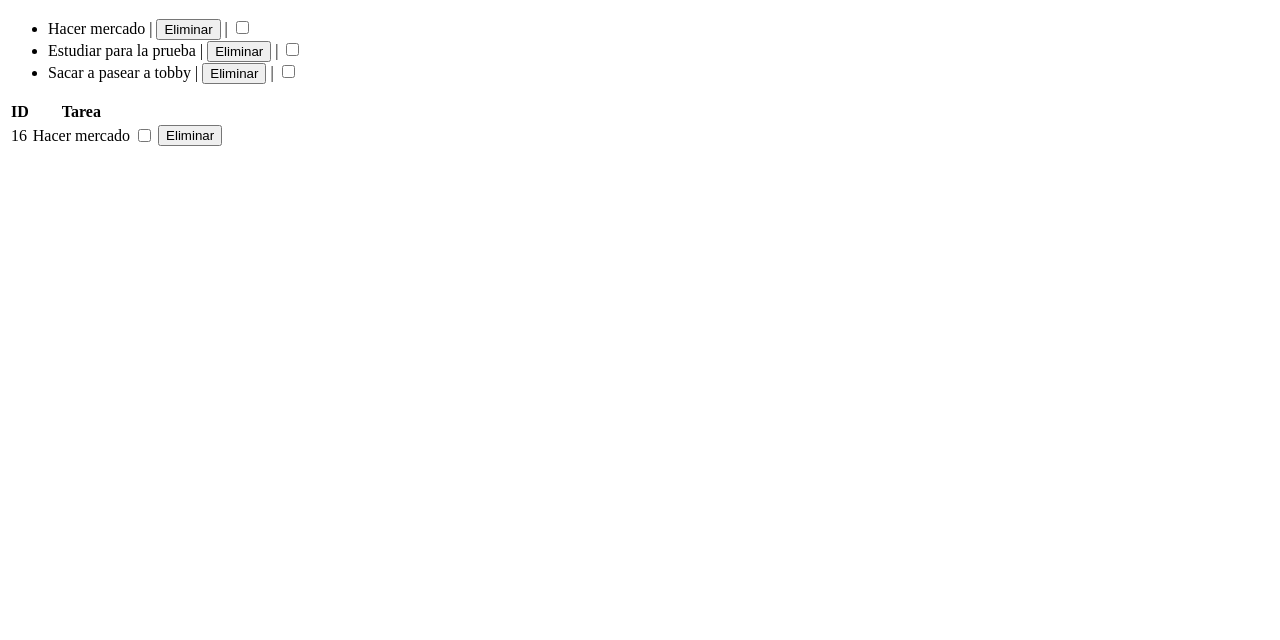
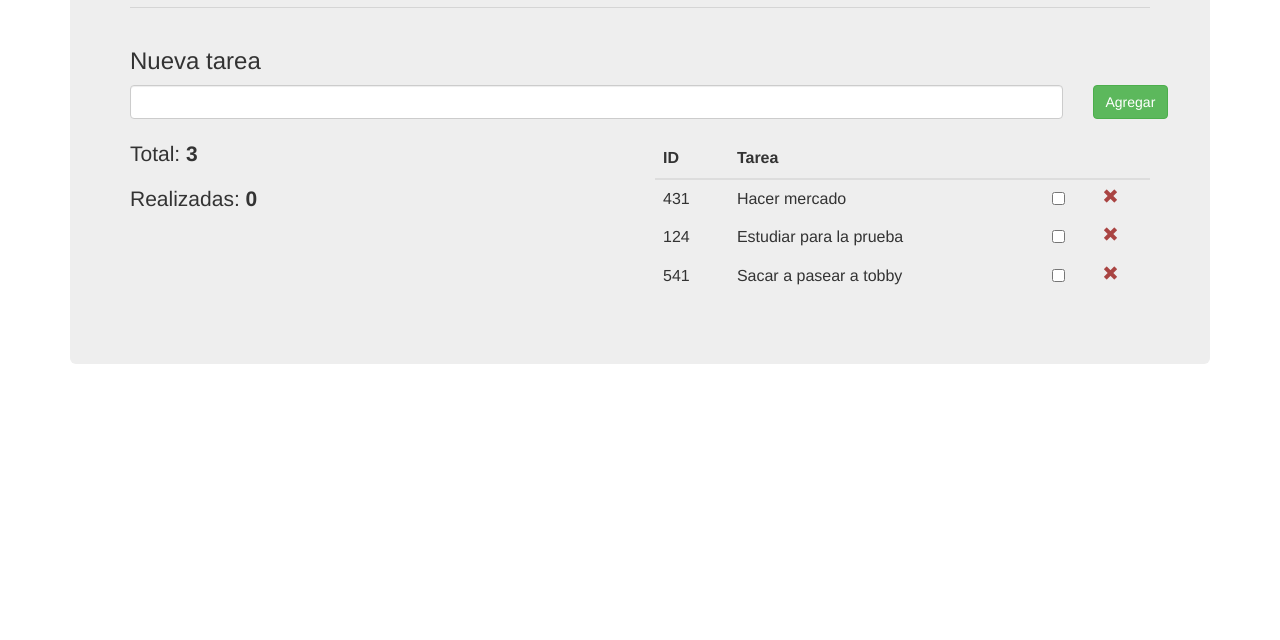
Before and after one commit to williamjrf/Deafio-metodos-de-arreglos, a plain HTML site: page index.html in a window 1280 px wide. Shown: the part 160-800 px from the top of the page. Drawn offline with nearby package versions, Linux system fonts and the light colour scheme.

Commit message:
arreglos

```diff
--- a/index.html
+++ b/index.html
@@ -4,20 +4,45 @@
   <meta charset="UTF-8" />
   <meta http-equiv="X-UA-Compatible" content="IE=edge" />
   <meta name="viewport" content="width=device-width, initial-scale=1.0" />
+  <link rel="stylesheet" href="https://cdn.jsdelivr.net/npm/bootstrap@3.3.7/dist/css/bootstrap.min.css"
+    integrity="sha384-BVYiiSIFeK1dGmJRAkycuHAHRg32OmUcww7on3RYdg4Va+PmSTsz/K68vbdEjh4u" crossorigin="anonymous">
   <title>Document</title>
+  <style>
+    table tr td {
+      border: none !important;
+    }
+  </style>
 </head>
 
-<body>
-  <div>
+<body class="container">
+  <div class="jumbotron">
+
+
+    <div class="row">
+      <div class="col-md-12">
         <h1>Todo List</h1>
+      </div>
+    </div>
+    <hr>
+    <div class="row">
+      <div class="col-md-12">
         <h3>Nueva tarea</h3>
-    <input type="text" />
-    <button id="agregar">Agregar</button>
       </div>
+
+    </div>
+    <div class="row">
+      <div class="col col-md-11"><input class="form-control" type="text" /></div>
+      <div class="col col-md-1"><button class="btn btn-success" id="agregar">Agregar</button></div>
+    </div>
+    <br>
+    <div class="row">
+      <div class="col col-md-6">
         <p id="cantidad"></p>
         <p id="notificados"></p>
-  <ul id="lista"></ul>
-  <table id="tablalista">
+
+      </div>
+      <div class="col col-md-6">
+        <table class="table" id="tablalista">
           <thead>
             <tr>
               <th>ID</th>
@@ -35,6 +60,15 @@
             </tr>
           </tbody>
         </table>
+      </div>
+
+    </div>
+
+
+  </div>
+  <script src="https://cdn.jsdelivr.net/npm/bootstrap@3.3.7/dist/js/bootstrap.min.js"
+    integrity="sha384-Tc5IQib027qvyjSMfHjOMaLkfuWVxZxUPnCJA7l2mCWNIpG9mGCD8wGNIcPD7Txa"
+    crossorigin="anonymous"></script>
   <script>
     const invitados = [
       { id: 431, nombre: "Hacer mercado", notificado: false },
@@ -46,50 +80,6 @@
     const btn = document.querySelector("#agregar");
     const lista = document.querySelector("#lista");
 
-    const actualizar = (id) => {
-      let invitadoIndex = invitados.findIndex(
-        (invitado) => invitado.id === id
-      );
-      console.log(invitadoIndex);
-      invitados[invitadoIndex].notificado = !invitados[invitadoIndex].notificado;
-      let invitadosNotificados = invitados.filter(
-        (invitado) => invitado.notificado == true
-      );
-      console.log(invitadosNotificados);
-      document.querySelector(
-        "#notificados"
-      ).innerHTML = `Realizadas: ${invitadosNotificados.length}`;
-    };
-
-    const eliminar = (id) => {
-      let invitadoIndex = invitados.findIndex(
-        (invitado) => invitado.id === id
-      );
-      invitados.splice(invitadoIndex, 1);
-      invitado_actual();
-      let invitadosNotificados = invitados.filter(
-        (invitado) => invitado.notificado == true
-      );
-      console.log(invitadosNotificados);
-      document.querySelector(
-        "#notificados"
-      ).innerHTML = `Realizadas: ${invitadosNotificados.length}`;
-    };
-
-    const invitado_actual = () => {
-      let html = ``;
-      invitados.forEach((invitado) => {
-        console.log(invitado.notificado);
-        html += `<li>${invitado.nombre} | <button onclick='eliminar(${invitado.id
-          })'>Eliminar</button> | <input type='checkbox' onclick='actualizar(${invitado.id
-          })' ${invitado.notificado === true ? "checked" : null}></li>`;
-      });
-      document.querySelector(
-        "#cantidad"
-      ).innerHTML = `Total: ${invitados.length}`;
-      lista.innerHTML = html;
-    };
-
     btn.addEventListener("click", () => {
       let value = document.querySelector("input").value;
       let nuevo_usuario = {
@@ -98,10 +88,90 @@
         notificado: false,
       };
       invitados.push(nuevo_usuario);
-      invitado_actual();
+
+      refrescarTabla();
+
     });
 
-    invitado_actual();
+
+
+    const refrescarTabla = () => {
+      document.querySelector("#tablalista tbody").innerHTML = "";
+
+      invitados.forEach((invitado) => {
+        construirItemHtml(invitado);
+      });
+
+      construirTotalSeleccionados();
+      construirTotal();
+    }
+
+    const construirItemHtml = (item) => {
+
+      let table = document.querySelector("#tablalista tbody");
+      let rowLength = table.rows.length;
+
+      let row = table.insertRow(rowLength);
+      let cell1 = row.insertCell(0);
+      let cell2 = row.insertCell(1);
+      let cell3 = row.insertCell(2);
+      let cell4 = row.insertCell(3);
+
+      cell1.innerHTML = item.id;
+      cell2.innerHTML = item.nombre;
+      cell3.innerHTML = `<input type='checkbox' onclick='toggleItem(${item.id})' ${item.notificado ? "checked" : ""}>`;
+
+
+
+      cell4.innerHTML = `<span onclick='eliminarItem(${item.id
+        })' class="glyphicon glyphicon-remove text-danger" aria-hidden="true"></span>`;
+
+
+    }
+
+    const construirTotalSeleccionados = () => {
+      let invitadosNotificados = invitados.filter(
+        (invitado) => invitado.notificado == true
+      );
+      document.querySelector(
+        "#notificados"
+      ).innerHTML = `Realizadas: <strong> ${invitadosNotificados.length} </strong>`;
+    }
+
+    const construirTotal = () => {
+      document.querySelector("#cantidad").innerHTML = `Total: <strong> ${invitados.length} </strong>`;
+    }
+
+
+    const eliminarItem = (id) => {
+
+      let itemIndex = invitados.findIndex(
+        (invitado) => invitado.id === id
+      );
+
+      invitados.splice(itemIndex, 1);
+      refrescarTabla();
+
+
+    }
+
+    const agregarItem = (item) => {
+      invitados.push(item);
+      refrescarTabla();
+    }
+
+    const toggleItem = (id) => {
+      let itemIndex = invitados.findIndex(
+        (invitado) => invitado.id === id
+      );
+
+      if (itemIndex !== -1) {
+        invitados[itemIndex].notificado = !invitados[itemIndex].notificado;
+        refrescarTabla();
+      }
+    }
+    refrescarTabla();
+
   </script>
 </body>
 
```
Lines whose indentation alone changed are shown as unchanged.
